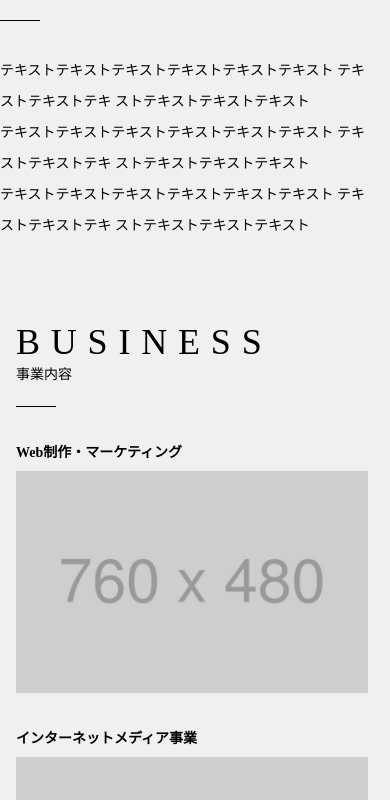
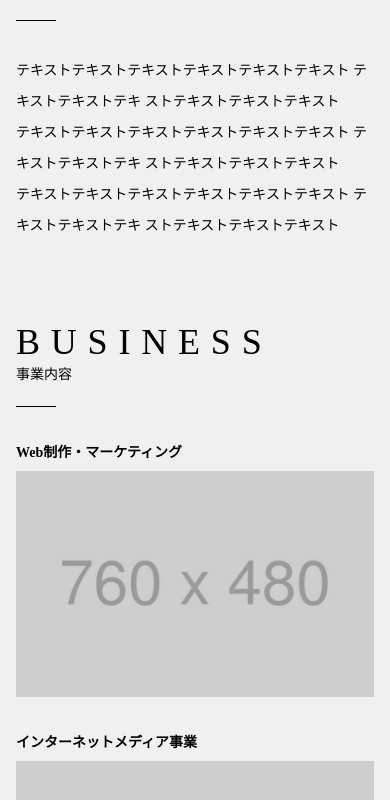
Before and after one commit to atarac/homework_day3, a plain HTML site: page index.html in a window 390 px wide. Shown: the part 1825-2625 px from the top of the page. Drawn offline with Linux system fonts and the light colour scheme; some packages are replaced by stand-ins of ours.

Commit message:
fix:sp-screen

```diff
--- a/css/style.css
+++ b/css/style.css
@@ -282,8 +282,8 @@ footer .copy {
   }
 
   .wrapper {
-    margin:0 auto;
-    padding-left: 16px;
+    margin: 0 auto;
+    padding: 0 16px;
   }
 
   .headline .ja::after {
@@ -339,11 +339,11 @@ footer .copy {
 
   .about-right {
     width: 100%;
-    margin: 30px auto 0 0;
+    margin-top: 30px;
+    padding: 0 16px;
   }
 
   .about-right p {
-    width: 94%;
     margin-top: 58px;
     font-size: 14px;
     line-height: 31px;
@@ -363,17 +363,16 @@ footer .copy {
   }
 
   .business-left, .business-right {
-    width: 94%;
+    width: 100%;
     display: block;
   }
 
   .business-left {
-    margin-top: 58px;
-    margin-right: 0;
+    margin: 58px 0 0 0;
   }
 
   .business-right {
-    margin-top: 30px;
+    margin: 30px auto 0 auto;
   }
 
   #company {
@@ -383,7 +382,7 @@ footer .copy {
   }
 
   .company-left {
-    width: 94%;
+    width: 100%;
     background-color: #FFFFFF;
     padding:40px 20px;
     margin-bottom: 20px;
@@ -409,7 +408,7 @@ footer .copy {
   }
 
   .company-right {
-    width: 94%;
+    width: 100%;
     margin: auto 0 auto 0;
   }
 
```
